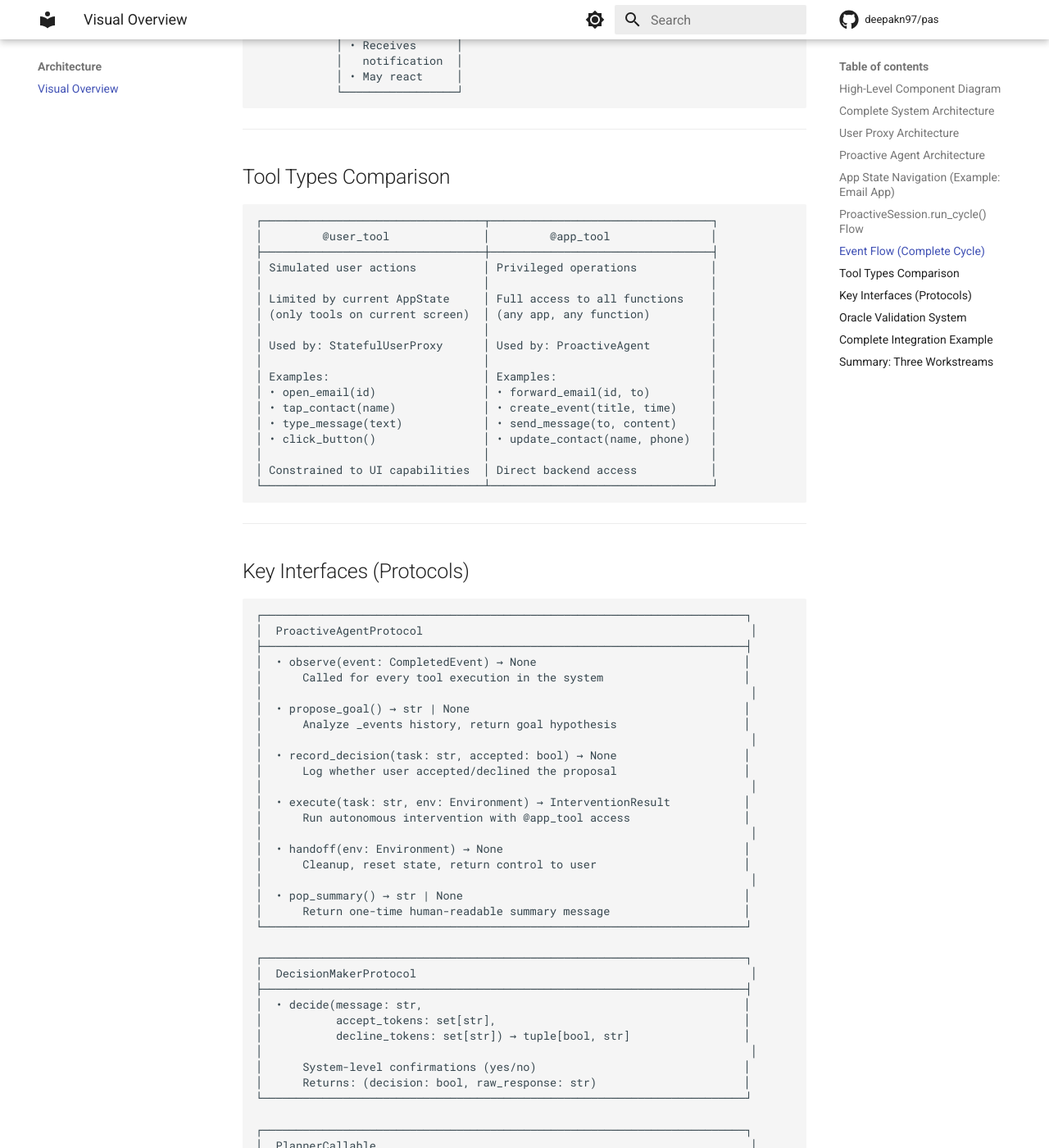
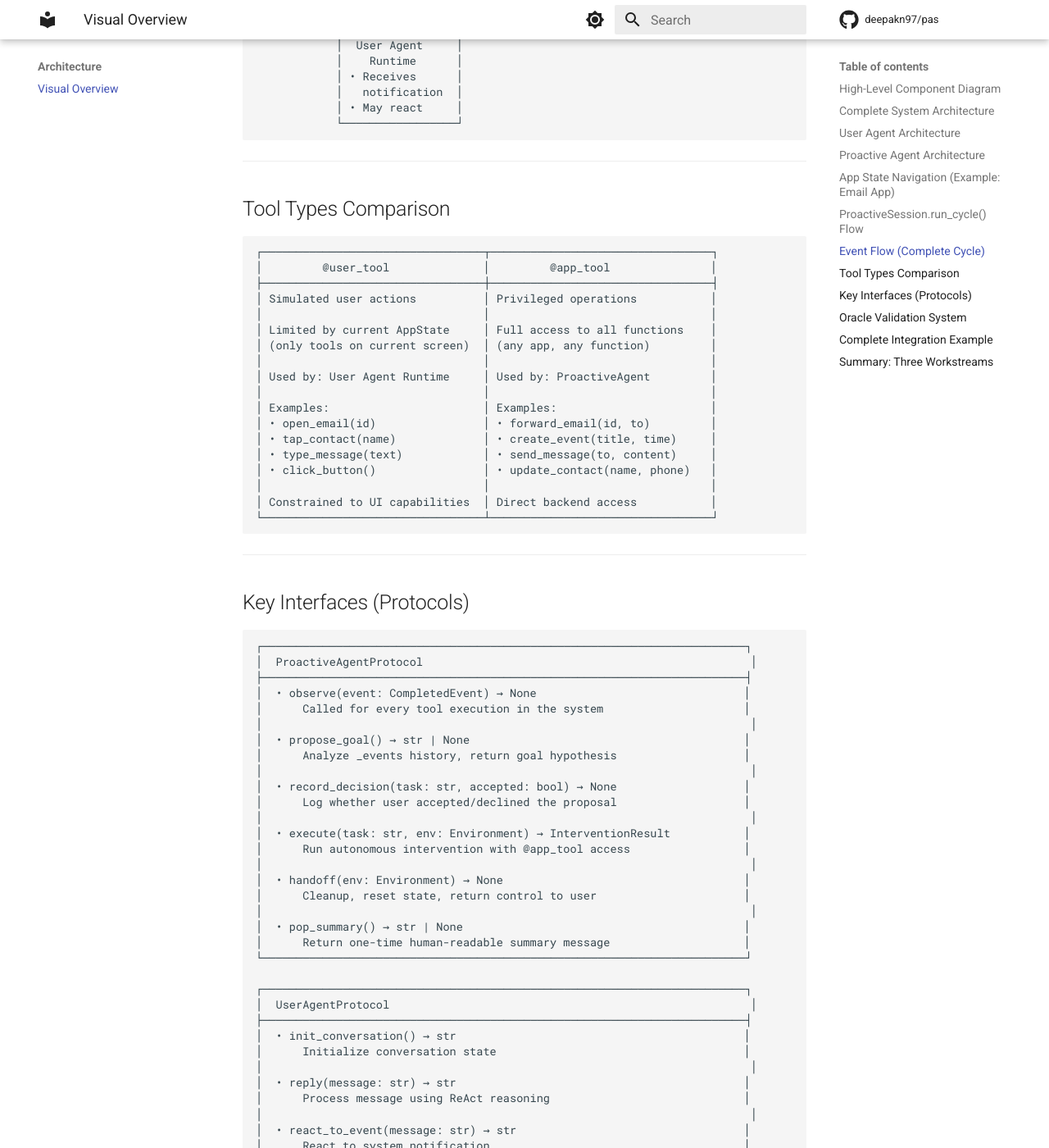
Before and after one commit to deepakn97/pare, an MkDocs documentation site: the page built from docs/architecture_visual.md, in a window 1280 px wide and 1400 px high, scrolled down 5773 px. Shown: the whole window at 82% size. Built offline with MkDocs 1.6.1 and Material for MkDocs 9.7.7, drawn with Linux system fonts in a browser that asks for light colours; comment, search, counter and statistics services are not loaded; some of the changed text lies outside the part shown.

Commit message:
fix: update documentation to remove obsolete component references
Address additional documentation review feedback:

- Fix repository clone path in docs/index.md
- Update Python version requirement (3.10 -> 3.12+) in run_local_llm_model.md
- Replace StatefulUserAgentProxy with StatefulUserAgent/Runtime
- Update event subscription API (notification_system.subscribe -> subscribe_to_completed_events)
- Remove references to obsolete components (LLMPlanner, DecisionMaker, LLMDecision)
- Update architecture diagrams to reflect ReAct-based agent
- Replace PlannerCallable with UserAgentProtocol in interface docs
- Fix remaining MaxTurnsReached reference (should be TurnLimitReached)
- Update all code examples and flows to match current architecture

````diff
--- a/docs/architecture_visual.md
+++ b/docs/architecture_visual.md
@@ -10,17 +10,17 @@
 │  Methods: run_cycle() → ProactiveCycleResult                            │
 │  - Drains notifications                                                  │
 │  - Gets goal proposal from agent                                         │
-│  - Confirms with user via DecisionMaker                                  │
+│  - Confirms with user (via runtime)                                  │
 │  - Executes intervention                                                 │
 │  - Validates with OracleTracker                                          │
 └────┬─────────┬──────────┬───────────┬─────────────┬─────────────────────┘
      │         │          │           │             │
      │         │          │           │             │
      ▼         ▼          ▼           ▼             ▼
-┌─────────┐ ┌──────┐ ┌─────────┐ ┌────────┐ ┌──────────────┐
-│   ENV   │ │ USER │ │PROACTIVE│ │DECISION│ │    ORACLE    │
-│ WRAPPER │ │PROXY │ │  AGENT  │ │ MAKER  │ │   TRACKER    │
-└─────────┘ └──────┘ └─────────┘ └────────┘ └──────────────┘
+┌─────────┐ ┌──────┐ ┌─────────┐ ┌──────────────┐
+│   ENV   │ │ USER │ │PROACTIVE│ │    ORACLE    │
+│ WRAPPER │ │AGENT │ │  AGENT  │ │   TRACKER    │
+└─────────┘ └──────┘ └─────────┘ └──────────────┘
 ```
 
 ---
@@ -56,44 +56,46 @@
           │                    │                    │
           ▼                    ▼                    ▼
    ┌─────────────┐      ┌─────────────┐     ┌────────────┐
-   │  Stateful   │      │  Proactive  │     │Notification│
-   │ UserProxy   │      │    Agent    │     │   System   │
+   │   User      │      │  Proactive  │     │Notification│
+   │   Agent     │      │    Agent    │     │   System   │
+   │  Runtime    │      │             │     │            │
    └─────────────┘      └─────────────┘     └────────────┘
 ```
 
 ---
 
-## User Proxy Architecture
+## User Agent Architecture
 
 ```
-                           StatefulUserProxy
+                    StatefulUserAgentRuntime
                                   │
                                   │
         ┌─────────────────────────┼─────────────────────────┐
         │                         │                         │
         ▼                         ▼                         ▼
-  ┌──────────┐            ┌──────────────┐         ┌──────────────┐
-  │   ENV    │            │  LLMPlanner  │         │LLMDecision   │
-  │ WRAPPER  │            │              │         │    Maker     │
-  └──────────┘            └──────────────┘         └──────────────┘
+  ┌──────────┐            ┌─────────────────┐      ┌──────────────┐
+  │   ENV    │            │StatefulUserAgent│      │ Notification │
+  │ WRAPPER  │            │  (ReAct-based)  │      │    System    │
+  └──────────┘            └─────────────────┘      └──────────────┘
         │                         │                         │
         │                         │                         │
         │                         │                         │
-    calls                   builds tool                confirms
-  @user_tool                list from                  proposals
-   functions              current AppState           yes/no only
+    pushes                  reasons with              provides
+ tool updates               ReAct cycles            notifications
+to agent via               (Thought→Action)
+update_tools_for_app
         │                         │                         │
         ▼                         ▼                         ▼
    ┌────────────────────────────────────────────────────────────┐
    │                    Flow:                                    │
    │                                                              │
    │  1. receive message/notification                            │
-   │  2. LLMPlanner → inspect current AppState                   │
-   │  3. build list of available tools (only current screen)     │
-   │  4. LLM selects tools to call                               │
-   │  5. execute @user_tool calls                                │
-   │  6. CompletedEvent emitted                                  │
-   │  7. update transcript                                       │
+   │  2. Runtime infers active app from recent tools             │
+   │  3. Agent uses ReAct reasoning to select tools              │
+   │  4. PasJsonActionExecutor calls @user_tool                  │
+   │  5. Wait for CompletedEvent                                 │
+   │  6. Record ToolInvocation metadata                          │
+   │  7. Return observation to agent for next step               │
    └────────────────────────────────────────────────────────────┘
 ```
 
@@ -192,8 +194,8 @@
     │       │       → returns list of notification strings
     │       │
     │       └─► For each notification:
-    │               proxy.react_to_event(notification)
-    │                   → calls LLMPlanner
+    │               runtime.react_to_event(notification)
+    │                   → uses ReAct reasoning
     │                   → executes @user_tool
     │                   → returns reply string
     │
@@ -253,10 +255,10 @@
                                  │
                                  ▼
 ┌─────────────────────────────────────────────────────────────────────────┐
-│  2. STATEFUL USER PROXY                                                  │
-│     • LLMPlanner inspects current AppState                              │
-│     • Builds list of available @user_tool functions                     │
-│     • LLM selects tool(s) to call                                       │
+│  2. USER AGENT RUNTIME                                                   │
+│     • Agent uses ReAct reasoning (Thought → Action → Observation)       │
+│     • Infers active app from recent tool invocations                    │
+│     • Selects tool(s) to call based on current state                    │
 └────────────────────────────────┬────────────────────────────────────────┘
                                  │
                                  ▼
@@ -290,8 +292,8 @@
                      │
                      ▼
             ┌─────────────────┐
-            │  StatefulUser   │
-            │     Proxy       │
+            │  User Agent     │
+            │    Runtime      │
             │ • Receives      │
             │   notification  │
             │ • May react     │
@@ -311,7 +313,7 @@
 │ Limited by current AppState     │ Full access to all functions    │
 │ (only tools on current screen)  │ (any app, any function)         │
 │                                 │                                 │
-│ Used by: StatefulUserProxy      │ Used by: ProactiveAgent         │
+│ Used by: User Agent Runtime     │ Used by: ProactiveAgent         │
 │                                 │                                 │
 │ Examples:                       │ Examples:                       │
 │ • open_email(id)                │ • forward_email(id, to)         │
@@ -351,24 +353,19 @@
 └────────────────────────────────────────────────────────────────────────┘
 
 ┌────────────────────────────────────────────────────────────────────────┐
-│  DecisionMakerProtocol                                                  │
+│  UserAgentProtocol                                                      │
 ├────────────────────────────────────────────────────────────────────────┤
-│  • decide(message: str,                                                │
-│           accept_tokens: set[str],                                     │
-│           decline_tokens: set[str]) → tuple[bool, str]                 │
+│  • init_conversation() → str                                           │
+│      Initialize conversation state                                     │
 │                                                                         │
-│      System-level confirmations (yes/no)                               │
-│      Returns: (decision: bool, raw_response: str)                      │
-└────────────────────────────────────────────────────────────────────────┘
-
-┌────────────────────────────────────────────────────────────────────────┐
-│  PlannerCallable                                                        │
-├────────────────────────────────────────────────────────────────────────┤
-│  • __call__(message: str, context: dict) → list[ToolInvocation]       │
+│  • reply(message: str) → str                                           │
+│      Process message using ReAct reasoning                             │
 │                                                                         │
-│      Inspects current AppState                                         │
-│      Builds available tool list                                        │
-│      Returns list of tools to execute                                  │
+│  • react_to_event(message: str) → str                                  │
+│      React to system notification                                      │
+│                                                                         │
+│  • consume_notifications() → list[str]                                 │
+│      Get pending notifications from system                             │
 └────────────────────────────────────────────────────────────────────────┘
 ```
 
@@ -426,9 +423,9 @@
 [1] System sends notification:
     "New message from Alice: Can we reschedule our meeting?"
         ↓
-[2] StatefulUserProxy.consume_notifications()
+[2] User Agent Runtime.consume_notifications()
     • Receives notification from PasNotificationSystem
-    • LLMPlanner builds tool list from messaging app current state
+    • Agent uses ReAct reasoning to decide actions
     • Opens messaging app, views conversation
         ↓
 [3] CompletedEvent emitted → ProactiveAgent.observe()
@@ -479,8 +476,8 @@
 │ Implements:        │  │ Implements:        │  │ Implements:        │
 │ • StatefulUser     │  │ • LLMBased         │  │ • Scenario         │
 │   Proxy            │  │   ProactiveAgent   │  │   builders         │
-│ • LLMPlanner       │  │ • observe()        │  │ • Environment      │
-│ • LLMDecision      │  │ • propose_goal()   │  │   setup            │
+│ • ReAct reasoning  │  │ • observe()        │  │ • Environment      │
+│ • Tool execution   │  │ • propose_goal()   │  │   setup            │
 │   Maker            │  │ • execute()        │  │ • App wiring       │
 │                    │  │                    │  │ • Oracle           │
 │ Uses:              │  │ Uses:              │  │   definition       │
````
Also changed, not shown: other parts of docs/architecture_visual.md (+1 -1 lines), docs/index.md (+2 -2 lines), docs/interface-guide.md (+3 -3 lines), docs/modules.md (+4 -3 lines), docs/run_local_llm_model.md (+6 -6 lines), docs/scenario_author_guide.md (+1 -1 lines).
